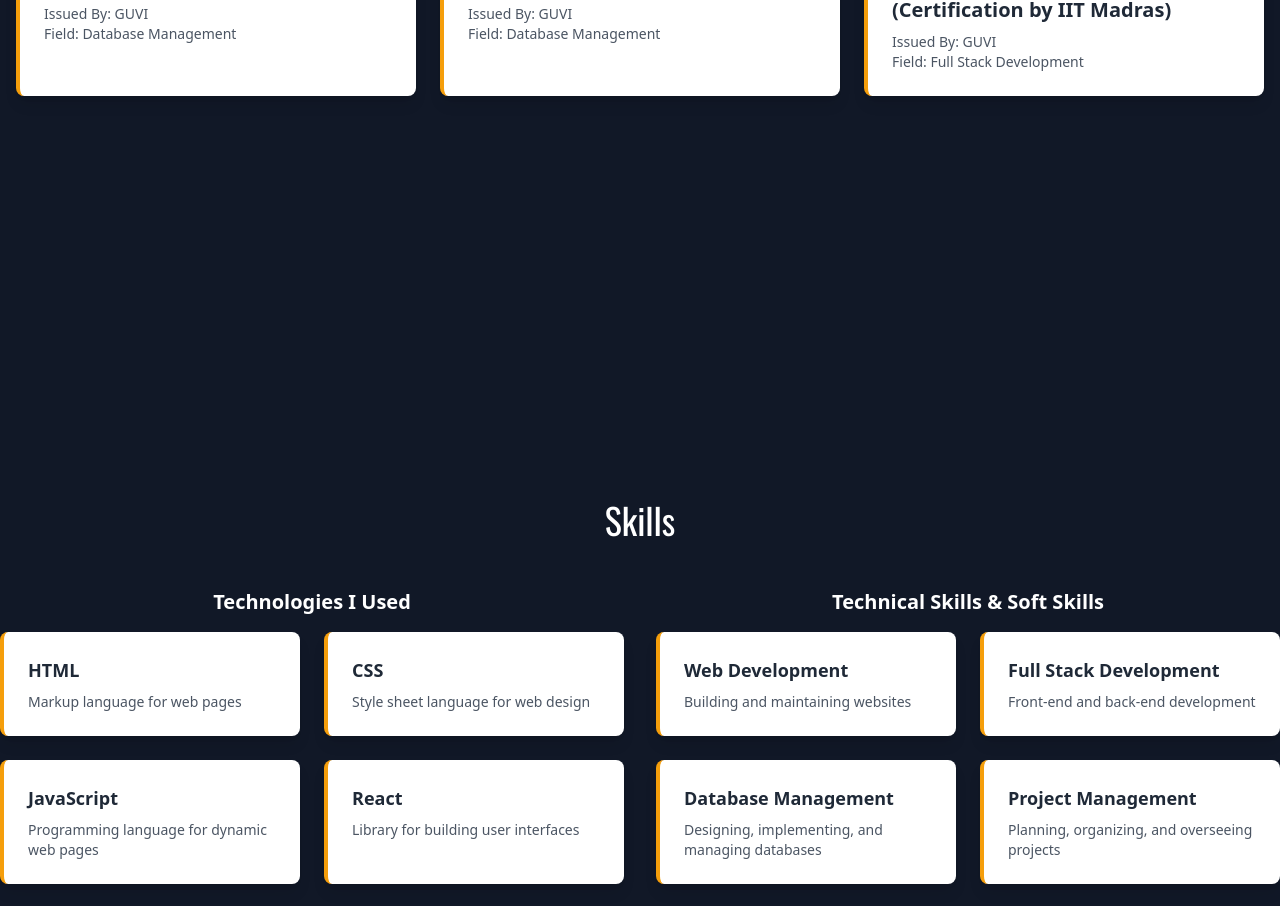
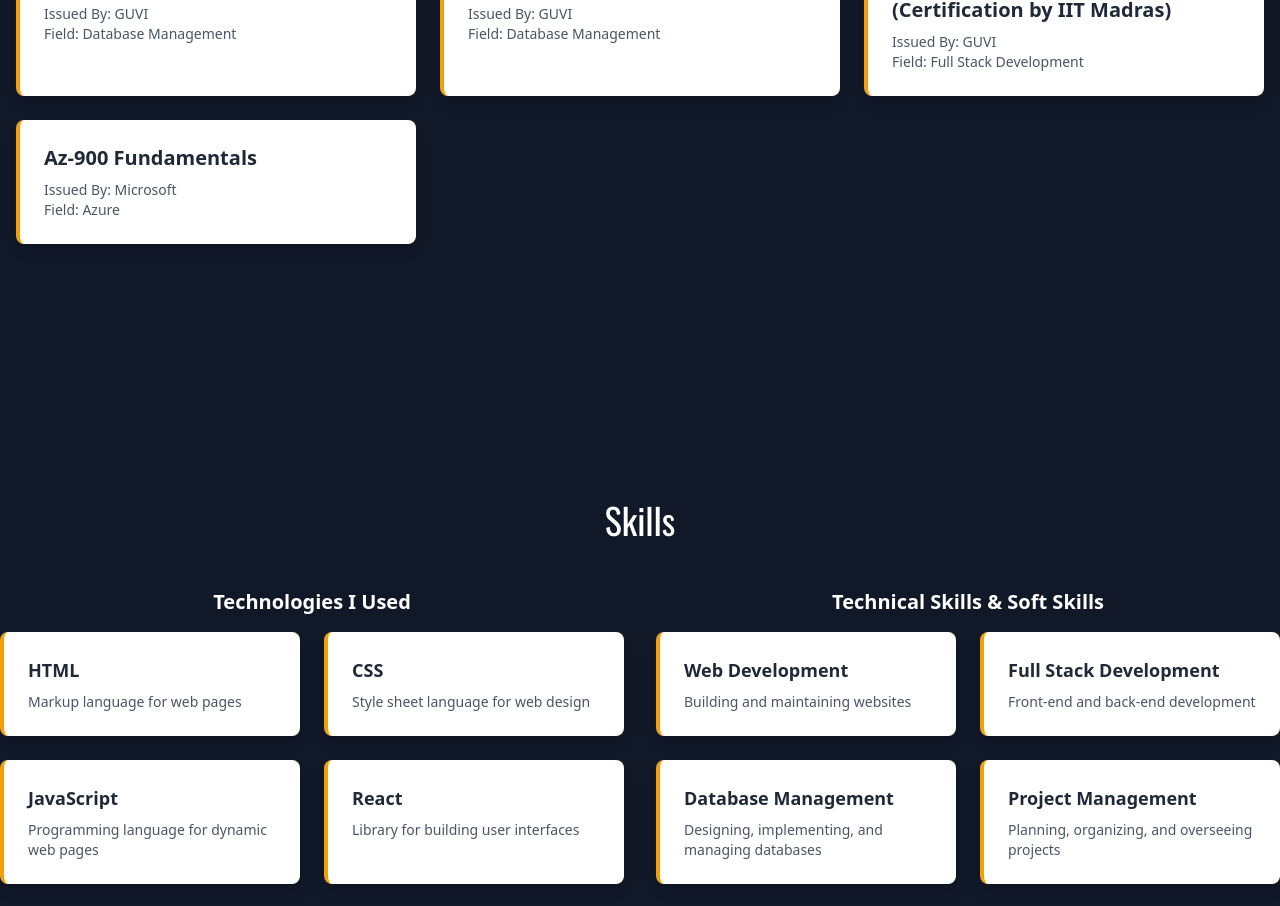
Before and after one commit to kvk1999/portfolio2, a React (Vite) app: page / in a window 1280 px wide. Shown: the part 3100-4006 px from the top of the page. Built offline with nearby package versions, Linux system fonts and the light colour scheme.

Commit message:
first commit

```diff
--- a/src/components/Certifications.jsx
+++ b/src/components/Certifications.jsx
@@ -32,6 +32,11 @@ const Certifications = () => {
       issuedBy: "GUVI",
       field: "Full Stack Development",
     },
+    {
+      title: "Az-900 Fundamentals",
+      issuedBy: "Microsoft",
+      field: "Azure",
+    }
   ];
 
   return (
```
Also changed, not shown: 1 other file (tests, documents, lock files or other folders).
